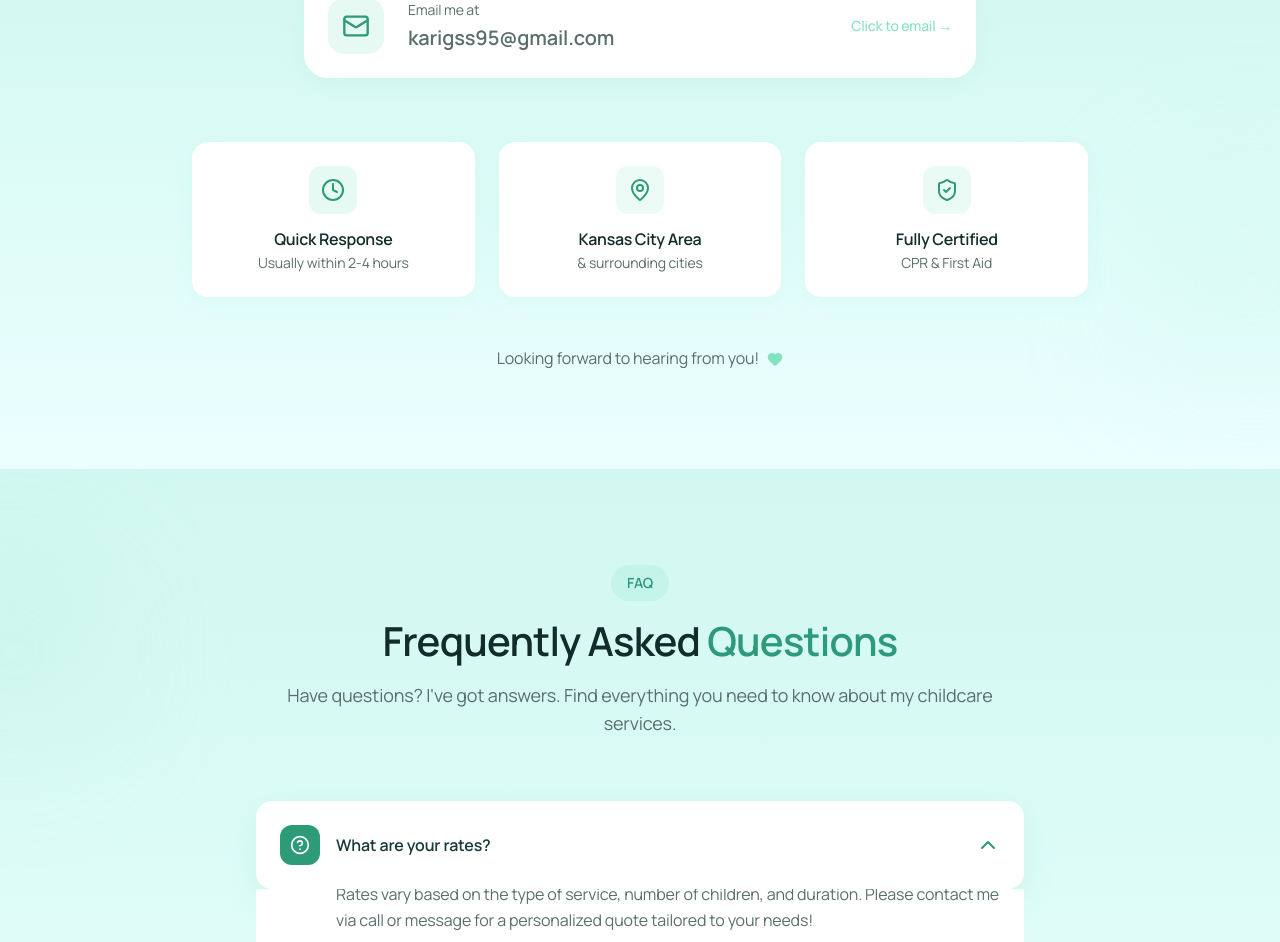
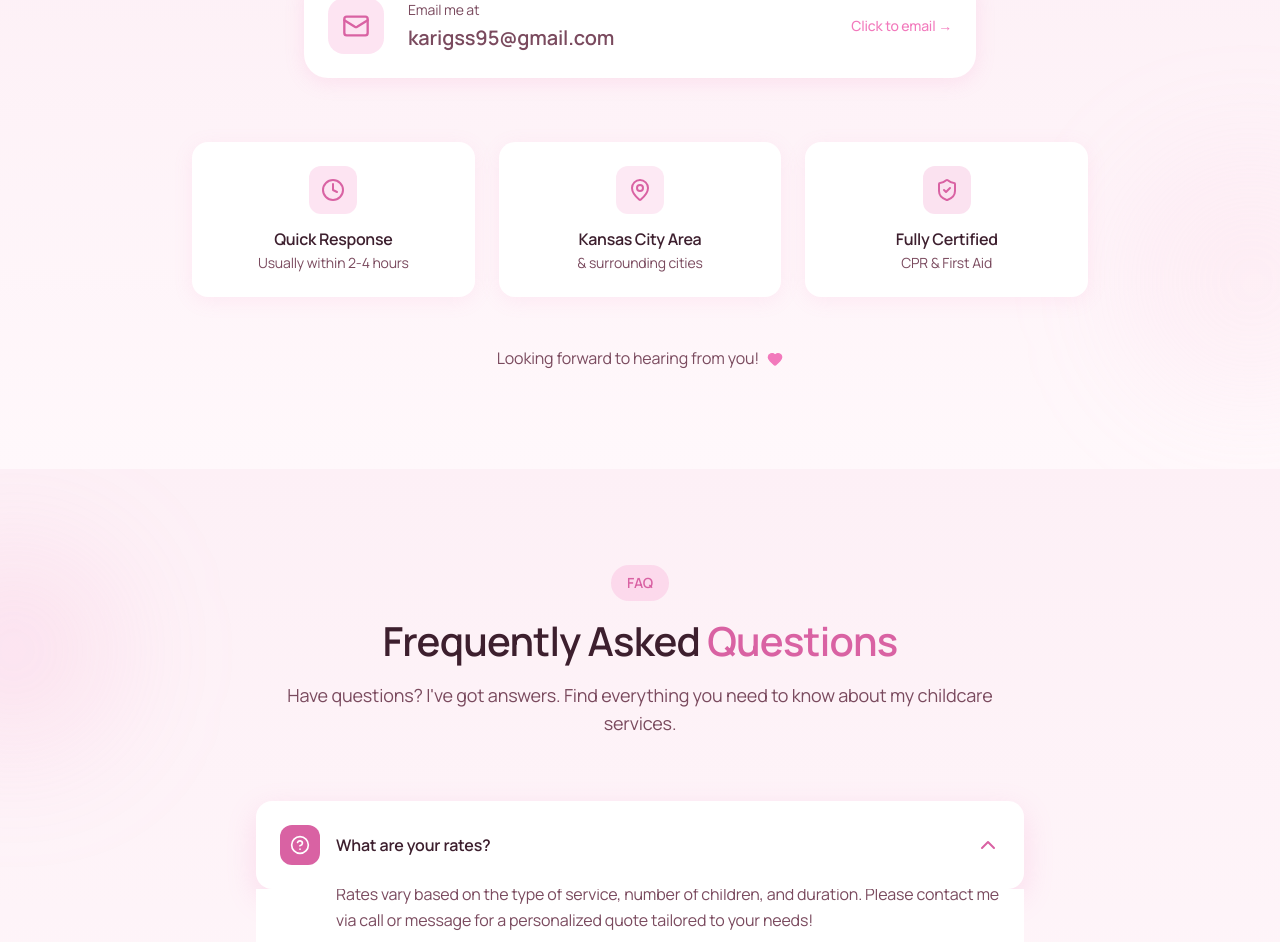
Before and after one commit to Str0k/karinaproyect, a Next.js app: page / in a window 1280 px wide. Shown: the part 7813-8755 px from the top of the page. Built offline with nearby package versions, Linux system fonts and the light colour scheme.

Commit message:
feat: Implement core UI components including Header, Footer, Hero, and other foundational sections for the application.

```diff
--- a/src/app/globals.css
+++ b/src/app/globals.css
@@ -1,44 +1,43 @@
 @import "tailwindcss";
 
 /* ========================================
-   DESIGN SYSTEM - Childcare Landing Page
+   DESIGN SYSTEM - CareByKG Pink Theme
+   Professional Rosa/Magenta Palette
    ======================================== */
 
 :root {
-  /* Primary Colors - Mint/Teal Palette */
-  --color-mint-dark: #6FBFA8;
-  --color-mint-primary: #86CDB7;
-  --color-mint-light: #B7E3D5;
-  --color-mint-soft: #DDEFE8;
-  --color-mint-pale: #F3F8F6;
+  /* Primary Colors - Pink/Magenta Palette */
+  --color-primary-dark: #BF5084;
+  --color-primary: #D962A3;
+  --color-primary-light: #F279BC;
+  --color-accent: #F291C7;
+  --color-accent-light: #F2A0CD;
 
-  /* Legacy aliases for compatibility */
-  --color-coral-primary: #6FBFA8;
-  --color-coral-light: #86CDB7;
-  --color-peachy-pink: #DDEFE8;
+  /* Extended Pink Shades for UI */
+  --color-pink-soft: #F8C8E0;
+  --color-pink-pale: #FDF0F6;
+  --color-pink-cream: #FFF8FB;
 
-  /* Secondary Colors - Complementary */
-  --color-teal: #1F5A52;
-  --color-teal-light: #8BC6B5;
-  --color-accent: #1F5A52;
-  --color-accent-dark: #163F3A;
-  --color-gold: #C9A55C;
-  --color-gold-light: #E1C48B;
+  /* Text Colors - High Contrast */
+  --color-text-dark: #3D1F2E;
+  --color-text-primary: #5C2D42;
+  --color-text-secondary: #7A4A5E;
+  --color-text-muted: #9E7186;
 
   /* Neutral Colors */
-  --color-cream: #F8FAF9;
-  --color-warm-gray: #EEF3F1;
-  --color-dark-navy: #122C2A;
-  --color-gray-600: #5A6F6B;
+  --color-cream: #FFFBFD;
+  --color-warm-gray: #F5EDF1;
+  --color-dark-navy: #3D1F2E;
+  --color-gray-600: #7A4A5E;
 
   /* Background */
-  --background: #F8FAF9;
-  --foreground: #122C2A;
+  --background: #FFFBFD;
+  --foreground: #3D1F2E;
 
-  /* Shadows */
-  --shadow-sm: 0 4px 10px rgba(18, 44, 42, 0.08);
-  --shadow-md: 0 12px 26px rgba(18, 44, 42, 0.12), 0 2px 8px rgba(18, 44, 42, 0.08);
-  --shadow-lg: 0 24px 50px rgba(18, 44, 42, 0.16), 0 6px 20px rgba(18, 44, 42, 0.12);
+  /* Shadows - Pink tinted */
+  --shadow-sm: 0 4px 10px rgba(191, 80, 132, 0.08);
+  --shadow-md: 0 12px 26px rgba(191, 80, 132, 0.12), 0 2px 8px rgba(191, 80, 132, 0.08);
+  --shadow-lg: 0 24px 50px rgba(191, 80, 132, 0.16), 0 6px 20px rgba(191, 80, 132, 0.12);
 
   /* Transitions */
   --transition-fast: 150ms ease;
@@ -143,15 +142,15 @@ p {
    ======================================== */
 
 .btn-primary {
-  background: linear-gradient(135deg, var(--color-accent-dark), var(--color-teal));
+  background: linear-gradient(135deg, #BF5084, #D962A3);
   color: white;
   padding: 0.875rem 1.75rem;
   border-radius: 999px;
   font-weight: 600;
   font-size: 1rem;
-  border: 1px solid rgba(31, 90, 82, 0.15);
+  border: 1px solid rgba(191, 80, 132, 0.15);
   cursor: pointer;
-  box-shadow: 0 12px 24px rgba(31, 90, 82, 0.2);
+  box-shadow: 0 12px 24px rgba(191, 80, 132, 0.25);
   transition: all var(--transition-base);
   display: inline-flex;
   align-items: center;
@@ -168,18 +167,18 @@ p {
 
 .btn-primary:hover {
   transform: translateY(-2px);
-  box-shadow: 0 18px 35px rgba(31, 90, 82, 0.3);
-  background: linear-gradient(135deg, #143C36, #1F5A52);
+  box-shadow: 0 18px 35px rgba(191, 80, 132, 0.35);
+  background: linear-gradient(135deg, #A3426E, #BF5084);
 }
 
 .btn-secondary {
-  background: rgba(31, 90, 82, 0.08);
-  color: var(--color-accent);
+  background: rgba(217, 98, 163, 0.08);
+  color: #BF5084;
   padding: 0.875rem 1.75rem;
   border-radius: 999px;
   font-weight: 600;
   font-size: 1rem;
-  border: 1px solid rgba(31, 90, 82, 0.2);
+  border: 1px solid rgba(217, 98, 163, 0.25);
   cursor: pointer;
   transition: all var(--transition-base);
   display: inline-flex;
@@ -196,7 +195,7 @@ p {
 }
 
 .btn-secondary:hover {
-  background: linear-gradient(135deg, rgba(31, 90, 82, 0.95), rgba(111, 191, 168, 0.8));
+  background: linear-gradient(135deg, #D962A3, #F279BC);
   color: white;
   border-color: transparent;
 }
@@ -206,19 +205,19 @@ p {
    ======================================== */
 
 .card {
-  background: rgba(255, 255, 255, 0.9);
+  background: rgba(255, 255, 255, 0.95);
   border-radius: 1.75rem;
   padding: 2rem;
   box-shadow: var(--shadow-md);
   transition: all var(--transition-base);
-  border: 1px solid rgba(31, 90, 82, 0.08);
+  border: 1px solid rgba(242, 160, 205, 0.15);
   backdrop-filter: blur(12px);
 }
 
 .card:hover {
   transform: translateY(-6px);
   box-shadow: var(--shadow-lg);
-  border-color: rgba(31, 90, 82, 0.2);
+  border-color: rgba(217, 98, 163, 0.3);
 }
 
 /* ========================================
@@ -226,11 +225,11 @@ p {
    ======================================== */
 
 .gradient-hero {
-  background: linear-gradient(135deg, #F7FBFA 0%, #DDEFE8 35%, #B7E3D5 60%, #F8FAF9 100%);
+  background: linear-gradient(135deg, #FFFBFD 0%, #FDF0F6 35%, #F8C8E0 60%, #FFFBFD 100%);
 }
 
 .gradient-section {
-  background: linear-gradient(180deg, #F8FAF9 0%, #F3F8F6 50%, #DDEFE8 100%);
+  background: linear-gradient(180deg, #FFFBFD 0%, #FDF0F6 50%, #F8C8E0 100%);
 }
 
 /* ========================================
@@ -322,11 +321,11 @@ p {
 
 /* Hero Title Treatments */
 .hero-title {
-  text-shadow: 0 18px 35px rgba(18, 44, 42, 0.18);
+  text-shadow: 0 18px 35px rgba(61, 31, 46, 0.15);
 }
 
 .hero-title-accent {
-  background: linear-gradient(120deg, #1F5A52, #C9A55C, #86CDB7);
+  background: linear-gradient(120deg, #BF5084, #D962A3, #F279BC);
   background-size: 200% 200%;
   -webkit-background-clip: text;
   background-clip: text;
@@ -374,7 +373,7 @@ p {
   content: '';
   position: absolute;
   inset: -2px;
-  background: linear-gradient(135deg, #C9A55C, #E1C48B, #86CDB7, #C9A55C);
+  background: linear-gradient(135deg, #BF5084, #D962A3, #F279BC, #BF5084);
   border-radius: inherit;
   z-index: -1;
   background-size: 300% 300%;
--- a/src/components/BookingForm.tsx
+++ b/src/components/BookingForm.tsx
@@ -14,10 +14,10 @@ import {
 
 export default function ContactSection() {
     return (
-        <section id="contact" className="section-padding relative overflow-hidden" style={{ background: "linear-gradient(180deg, #FAFFFE 0%, #D1F8F0 50%, #EBFFFF 100%)" }}>
+        <section id="contact" className="section-padding relative overflow-hidden" style={{ background: "linear-gradient(180deg, #FAFFFE 0%, #FDF0F6 50%, #FFF8FB 100%)" }}>
             {/* Decorative Elements */}
-            <div className="absolute top-20 -left-20 w-48 h-48 bg-gradient-to-br from-[#84E2C2]/20 to-[#B8F1E1]/15 rounded-full blur-3xl pointer-events-none" />
-            <div className="absolute bottom-20 -right-20 w-56 h-56 bg-gradient-to-br from-[#9EE9D1]/15 to-[#D1F8F0]/20 rounded-full blur-3xl pointer-events-none" />
+            <div className="absolute top-20 -left-20 w-48 h-48 bg-gradient-to-br from-[#F279BC]/20 to-[#F2A0CD]/15 rounded-full blur-3xl pointer-events-none" />
+            <div className="absolute bottom-20 -right-20 w-56 h-56 bg-gradient-to-br from-[#F291C7]/15 to-[#FDF0F6]/20 rounded-full blur-3xl pointer-events-none" />
 
             <div className="container-custom relative z-10">
                 {/* Section Header */}
@@ -28,13 +28,13 @@ export default function ContactSection() {
                     transition={{ duration: 0.5 }}
                     className="text-center max-w-3xl mx-auto mb-16"
                 >
-                    <span className="inline-block px-4 py-2 bg-[#84E2C2]/20 text-[#2D9A78] font-semibold rounded-full text-sm mb-4">
+                    <span className="inline-block px-4 py-2 bg-[#F279BC]/20 text-[#D962A3] font-semibold rounded-full text-sm mb-4">
                         Get in Touch
                     </span>
-                    <h2 className="text-3xl md:text-4xl font-bold text-[#1A3A3A] mb-4">
-                        Ready to <span className="text-[#2D9A78]">Connect?</span>
+                    <h2 className="text-3xl md:text-4xl font-bold text-[#3D1F2E] mb-4">
+                        Ready to <span className="text-[#D962A3]">Connect?</span>
                     </h2>
-                    <p className="text-[#4A6D6D] text-lg">
+                    <p className="text-[#7A4A5E] text-lg">
                         I&apos;d love to hear from you! Reach out directly and let&apos;s discuss how I can help with your childcare needs.
                     </p>
                 </motion.div>
@@ -50,8 +50,8 @@ export default function ContactSection() {
                         transition={{ duration: 0.5 }}
                         whileHover={{ scale: 1.03, y: -5 }}
                         whileTap={{ scale: 0.98 }}
-                        className="bg-gradient-to-br from-[#2D9A78] to-[#84E2C2] rounded-3xl p-8 text-white shadow-lg cursor-pointer group"
-                        style={{ boxShadow: "0 10px 40px rgba(45, 154, 120, 0.3)" }}
+                        className="bg-gradient-to-br from-[#D962A3] to-[#F279BC] rounded-3xl p-8 text-white shadow-lg cursor-pointer group"
+                        style={{ boxShadow: "0 10px 40px rgba(217, 98, 163, 0.3)" }}
                     >
                         <div className="flex items-center gap-4 mb-6">
                             <div className="w-16 h-16 bg-white/20 rounded-2xl flex items-center justify-center group-hover:scale-110 transition-transform">
@@ -75,8 +75,8 @@ export default function ContactSection() {
                         transition={{ duration: 0.5, delay: 0.1 }}
                         whileHover={{ scale: 1.03, y: -5 }}
                         whileTap={{ scale: 0.98 }}
-                        className="bg-gradient-to-br from-[#84E2C2] to-[#9EE9D1] rounded-3xl p-8 text-white shadow-lg cursor-pointer group"
-                        style={{ boxShadow: "0 10px 40px rgba(132, 226, 194, 0.3)" }}
+                        className="bg-gradient-to-br from-[#F279BC] to-[#F291C7] rounded-3xl p-8 text-white shadow-lg cursor-pointer group"
+                        style={{ boxShadow: "0 10px 40px rgba(242, 121, 188, 0.3)" }}
                     >
                         <div className="flex items-center gap-4 mb-6">
                             <div className="w-16 h-16 bg-white/20 rounded-2xl flex items-center justify-center group-hover:scale-110 transition-transform">
@@ -102,15 +102,15 @@ export default function ContactSection() {
                     whileHover={{ scale: 1.02 }}
                     className="block max-w-2xl mx-auto mb-16"
                 >
-                    <div className="bg-white rounded-3xl p-6 shadow-lg flex items-center gap-6 group" style={{ boxShadow: "0 4px 20px rgba(132, 226, 194, 0.15)" }}>
-                        <div className="w-14 h-14 bg-[#84E2C2]/20 rounded-2xl flex items-center justify-center group-hover:scale-110 transition-transform">
-                            <Mail size={28} className="text-[#2D9A78]" />
+                    <div className="bg-white rounded-3xl p-6 shadow-lg flex items-center gap-6 group" style={{ boxShadow: "0 4px 20px rgba(242, 121, 188, 0.15)" }}>
+                        <div className="w-14 h-14 bg-[#F279BC]/20 rounded-2xl flex items-center justify-center group-hover:scale-110 transition-transform">
+                            <Mail size={28} className="text-[#D962A3]" />
                         </div>
                         <div className="flex-grow">
-                            <p className="text-sm text-[#4A6D6D] mb-1">Email me at</p>
-                            <p className="text-xl font-semibold text-[#1A3A3A]">karigss95@gmail.com</p>
+                            <p className="text-sm text-[#7A4A5E] mb-1">Email me at</p>
+                            <p className="text-xl font-semibold text-[#3D1F2E]">karigss95@gmail.com</p>
                         </div>
-                        <div className="hidden sm:block text-sm text-[#84E2C2] font-medium">
+                        <div className="hidden sm:block text-sm text-[#F279BC] font-medium">
                             Click to email →
                         </div>
                     </div>
@@ -125,13 +125,13 @@ export default function ContactSection() {
                         viewport={{ once: true }}
                         transition={{ duration: 0.4, delay: 0.3 }}
                         className="bg-white rounded-2xl p-6 text-center shadow-md"
-                        style={{ boxShadow: "0 4px 20px rgba(132, 226, 194, 0.1)" }}
+                        style={{ boxShadow: "0 4px 20px rgba(242, 121, 188, 0.1)" }}
                     >
-                        <div className="w-12 h-12 bg-[#84E2C2]/20 rounded-xl flex items-center justify-center mx-auto mb-4">
-                            <Clock size={24} className="text-[#2D9A78]" />
+                        <div className="w-12 h-12 bg-[#F279BC]/20 rounded-xl flex items-center justify-center mx-auto mb-4">
+                            <Clock size={24} className="text-[#D962A3]" />
                         </div>
-                        <h4 className="font-bold text-[#1A3A3A] mb-1">Quick Response</h4>
-                        <p className="text-sm text-[#4A6D6D]">Usually within 2-4 hours</p>
+                        <h4 className="font-bold text-[#3D1F2E] mb-1">Quick Response</h4>
+                        <p className="text-sm text-[#7A4A5E]">Usually within 2-4 hours</p>
                     </motion.div>
 
                     {/* Service Area */}
@@ -141,13 +141,13 @@ export default function ContactSection() {
                         viewport={{ once: true }}
                         transition={{ duration: 0.4, delay: 0.4 }}
                         className="bg-white rounded-2xl p-6 text-center shadow-md"
-                        style={{ boxShadow: "0 4px 20px rgba(132, 226, 194, 0.1)" }}
+                        style={{ boxShadow: "0 4px 20px rgba(242, 121, 188, 0.1)" }}
                     >
-                        <div className="w-12 h-12 bg-[#9EE9D1]/20 rounded-xl flex items-center justify-center mx-auto mb-4">
-                            <MapPin size={24} className="text-[#2D9A78]" />
+                        <div className="w-12 h-12 bg-[#F291C7]/20 rounded-xl flex items-center justify-center mx-auto mb-4">
+                            <MapPin size={24} className="text-[#D962A3]" />
                         </div>
-                        <h4 className="font-bold text-[#1A3A3A] mb-1">Kansas City Area</h4>
-                        <p className="text-sm text-[#4A6D6D]">& surrounding cities</p>
+                        <h4 className="font-bold text-[#3D1F2E] mb-1">Kansas City Area</h4>
+                        <p className="text-sm text-[#7A4A5E]">& surrounding cities</p>
                     </motion.div>
 
                     {/* Certified */}
@@ -157,13 +157,13 @@ export default function ContactSection() {
                         viewport={{ once: true }}
                         transition={{ duration: 0.4, delay: 0.5 }}
                         className="bg-white rounded-2xl p-6 text-center shadow-md"
-                        style={{ boxShadow: "0 4px 20px rgba(132, 226, 194, 0.1)" }}
+                        style={{ boxShadow: "0 4px 20px rgba(242, 121, 188, 0.1)" }}
                     >
-                        <div className="w-12 h-12 bg-[#B8F1E1]/30 rounded-xl flex items-center justify-center mx-auto mb-4">
-                            <ShieldCheck size={24} className="text-[#2D9A78]" />
+                        <div className="w-12 h-12 bg-[#F2A0CD]/30 rounded-xl flex items-center justify-center mx-auto mb-4">
+                            <ShieldCheck size={24} className="text-[#D962A3]" />
                         </div>
-                        <h4 className="font-bold text-[#1A3A3A] mb-1">Fully Certified</h4>
-                        <p className="text-sm text-[#4A6D6D]">CPR & First Aid</p>
+                        <h4 className="font-bold text-[#3D1F2E] mb-1">Fully Certified</h4>
+                        <p className="text-sm text-[#7A4A5E]">CPR & First Aid</p>
                     </motion.div>
                 </div>
 
@@ -175,8 +175,8 @@ export default function ContactSection() {
                     transition={{ duration: 0.5, delay: 0.6 }}
                     className="text-center mt-12"
                 >
-                    <p className="text-[#4A6D6D] flex items-center justify-center gap-2">
-                        Looking forward to hearing from you! <Heart size={16} className="text-[#84E2C2] fill-[#84E2C2]" />
+                    <p className="text-[#7A4A5E] flex items-center justify-center gap-2">
+                        Looking forward to hearing from you! <Heart size={16} className="text-[#F279BC] fill-[#F279BC]" />
                     </p>
                 </motion.div>
             </div>
--- a/src/components/FAQ.tsx
+++ b/src/components/FAQ.tsx
@@ -63,15 +63,15 @@ export default function FAQ() {
     };
 
     return (
-        <section ref={sectionRef} className="section-padding relative overflow-hidden" style={{ background: "linear-gradient(180deg, #D1F8F0 0%, #EBFFFF 50%, #FAFFFE 100%)" }}>
+        <section ref={sectionRef} className="section-padding relative overflow-hidden" style={{ background: "linear-gradient(180deg, #FDF0F6 0%, #FFF8FB 50%, #FAFFFE 100%)" }}>
             {/* Parallax Decorative Elements */}
             <motion.div
                 style={{ y: decorY1 }}
-                className="absolute top-24 -left-20 w-48 h-48 bg-gradient-to-br from-[#84E2C2]/20 to-[#B8F1E1]/15 rounded-full blur-3xl pointer-events-none"
+                className="absolute top-24 -left-20 w-48 h-48 bg-gradient-to-br from-[#F279BC]/20 to-[#F2A0CD]/15 rounded-full blur-3xl pointer-events-none"
             />
             <motion.div
                 style={{ y: decorY2 }}
-                className="absolute bottom-24 -right-20 w-56 h-56 bg-gradient-to-br from-[#9EE9D1]/15 to-[#D1F8F0]/20 rounded-full blur-3xl pointer-events-none"
+                className="absolute bottom-24 -right-20 w-56 h-56 bg-gradient-to-br from-[#F291C7]/15 to-[#FDF0F6]/20 rounded-full blur-3xl pointer-events-none"
             />
 
             <div className="container-custom relative z-10">
@@ -83,14 +83,14 @@ export default function FAQ() {
                     transition={{ duration: 0.5 }}
                     className="text-center max-w-3xl mx-auto mb-16"
                 >
-                    <span className="inline-block px-4 py-2 bg-[#84E2C2]/20 text-[#2D9A78] font-semibold rounded-full text-sm mb-4">
+                    <span className="inline-block px-4 py-2 bg-[#F279BC]/20 text-[#D962A3] font-semibold rounded-full text-sm mb-4">
                         FAQ
                     </span>
-                    <h2 className="text-3xl md:text-4xl font-bold text-[#1A3A3A] mb-4">
+                    <h2 className="text-3xl md:text-4xl font-bold text-[#3D1F2E] mb-4">
                         Frequently Asked{" "}
-                        <span className="text-[#2D9A78]">Questions</span>
+                        <span className="text-[#D962A3]">Questions</span>
                     </h2>
-                    <p className="text-[#4A6D6D] text-lg">
+                    <p className="text-[#7A4A5E] text-lg">
                         Have questions? I&apos;ve got answers. Find everything you need to
                         know about my childcare services.
                     </p>
@@ -113,19 +113,19 @@ export default function FAQ() {
                                     ? "bg-white shadow-lg"
                                     : "bg-white/50 hover:bg-white hover:shadow-md"
                                     }`}
-                                style={openIndex === index ? { boxShadow: "0 10px 30px rgba(132, 226, 194, 0.2)" } : {}}
+                                style={openIndex === index ? { boxShadow: "0 10px 30px rgba(242, 121, 188, 0.2)" } : {}}
                             >
                                 <div className="flex items-center gap-3 sm:gap-4">
                                     <div
                                         className={`w-8 h-8 sm:w-10 sm:h-10 rounded-xl flex items-center justify-center shrink-0 transition-colors ${openIndex === index
-                                            ? "bg-[#2D9A78] text-white"
-                                            : "bg-[#84E2C2]/20 text-[#2D9A78]"
+                                            ? "bg-[#D962A3] text-white"
+                                            : "bg-[#F279BC]/20 text-[#D962A3]"
                                             }`}
                                     >
                                         <HelpCircle size={18} className="sm:hidden" />
                                         <HelpCircle size={20} className="hidden sm:block" />
                                     </div>
-                                    <span className="font-semibold text-[#1A3A3A] text-sm sm:text-base">
+                                    <span className="font-semibold text-[#3D1F2E] text-sm sm:text-base">
                                         {faq.question}
                                     </span>
                                 </div>
@@ -137,7 +137,7 @@ export default function FAQ() {
                                     <ChevronDown
                                         size={24}
                                         className={
-                                            openIndex === index ? "text-[#2D9A78]" : "text-[#9EE9D1]"
+                                            openIndex === index ? "text-[#D962A3]" : "text-[#F291C7]"
                                         }
                                     />
                                 </motion.div>
@@ -152,9 +152,9 @@ export default function FAQ() {
                                         transition={{ duration: 0.3 }}
                                         className="overflow-hidden"
                                     >
-                                        <div className="px-4 sm:px-6 pb-4 sm:pb-6 pt-2 bg-white rounded-b-2xl -mt-4 shadow-lg" style={{ boxShadow: "0 10px 30px rgba(132, 226, 194, 0.15)" }}>
+                                        <div className="px-4 sm:px-6 pb-4 sm:pb-6 pt-2 bg-white rounded-b-2xl -mt-4 shadow-lg" style={{ boxShadow: "0 10px 30px rgba(242, 121, 188, 0.15)" }}>
                                             <div className="pl-0 sm:pl-14">
-                                                <p className="text-[#4A6D6D] leading-relaxed text-sm sm:text-base">
+                                                <p className="text-[#7A4A5E] leading-relaxed text-sm sm:text-base">
                                                     {faq.answer}
                                                 </p>
                                             </div>
@@ -175,16 +175,16 @@ export default function FAQ() {
                     transition={{ duration: 0.5, delay: 0.3 }}
                     className="mt-20 max-w-4xl mx-auto"
                 >
-                    <div className="relative overflow-hidden rounded-3xl bg-gradient-to-br from-[#1A3A3A] to-[#2D5A5A] p-8 md:p-12 shadow-2xl text-center">
+                    <div className="relative overflow-hidden rounded-3xl bg-gradient-to-br from-[#3D1F2E] to-[#2D5A5A] p-8 md:p-12 shadow-2xl text-center">
                         {/* Decorative Background Elements */}
                         <div className="absolute top-0 left-0 w-full h-full overflow-hidden pointer-events-none">
-                            <div className="absolute top-[-50%] left-[-20%] w-[500px] h-[500px] bg-[#84E2C2]/10 rounded-full blur-[100px]" />
-                            <div className="absolute bottom-[-50%] right-[-20%] w-[500px] h-[500px] bg-[#9EE9D1]/10 rounded-full blur-[100px]" />
+                            <div className="absolute top-[-50%] left-[-20%] w-[500px] h-[500px] bg-[#F279BC]/10 rounded-full blur-[100px]" />
+                            <div className="absolute bottom-[-50%] right-[-20%] w-[500px] h-[500px] bg-[#F291C7]/10 rounded-full blur-[100px]" />
                         </div>
 
                         <div className="relative z-10 flex flex-col items-center">
                             <div className="w-16 h-16 bg-white/10 rounded-2xl flex items-center justify-center mb-6 backdrop-blur-sm border border-white/10">
-                                <HelpCircle size={32} className="text-[#84E2C2]" />
+                                <HelpCircle size={32} className="text-[#F279BC]" />
                             </div>
 
                             <h3 className="text-2xl md:text-3xl font-bold text-white mb-4">
@@ -200,7 +200,7 @@ export default function FAQ() {
                                     href="#contact"
                                     whileHover={{ scale: 1.05 }}
                                     whileTap={{ scale: 0.95 }}
-                                    className="px-8 py-3 bg-[#84E2C2] text-[#1A3A3A] font-bold rounded-full hover:bg-[#72D0B2] transition-colors shadow-lg shadow-[#84E2C2]/20"
+                                    className="px-8 py-3 bg-[#F279BC] text-[#3D1F2E] font-bold rounded-full hover:bg-[#72D0B2] transition-colors shadow-lg shadow-[#F279BC]/20"
                                 >
                                     Message Me
                                 </motion.a>
```
Also changed, not shown: src/components/AgeGroups.tsx (+16 -16 lines), src/components/Biography.tsx (+27 -27 lines), src/components/FloatingContactBubble.tsx (+9 -9 lines), src/components/Footer.tsx (+15 -15 lines), src/components/Header.tsx (+13 -13 lines), src/components/Hero.tsx (+27 -27 lines), src/components/Services.tsx (+31 -31 lines), src/components/Testimonials.tsx (+23 -23 lines), src/components/WhyTrust.tsx (+32 -32 lines).
